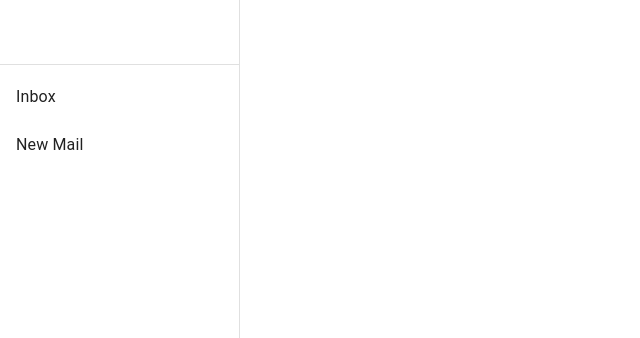
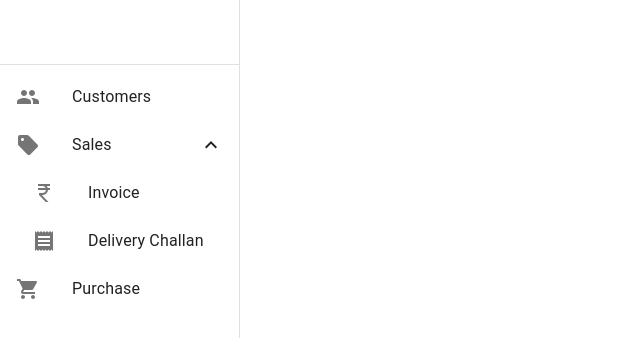
Before and after one commit to karthicbz/power-invoice, a React (Create React App) app: page /mainpage in a window 1280 px wide. Shown: the top 338 px of the page, without its empty margins (0-640 px from the left). Built offline with nearby package versions, Linux system fonts and the light colour scheme.

Commit message:
add collapse list item

```diff
--- a/package.json
+++ b/package.json
@@ -5,6 +5,7 @@
   "dependencies": {
     "@emotion/react": "^11.11.0",
     "@emotion/styled": "^11.11.0",
+    "@mui/icons-material": "^5.11.16",
     "@mui/material": "^5.13.3",
     "@testing-library/jest-dom": "^5.16.5",
     "@testing-library/react": "^13.4.0",
--- a/src/components/PermanentDrawer.jsx
+++ b/src/components/PermanentDrawer.jsx
@@ -1,19 +1,29 @@
-import Box from '@mui/material/Box';
 import Drawer from '@mui/material/Drawer';
-import CssBaseline from '@mui/material/CssBaseline';
-import AppBar from '@mui/material/AppBar';
 import Toolbar from '@mui/material/Toolbar';
 import List from '@mui/material/List';
-import Typography from '@mui/material/Typography';
 import Divider from '@mui/material/Divider';
-import ListItem from '@mui/material/ListItem';
 import ListItemButton from '@mui/material/ListItemButton';
+import ListItemText from '@mui/material/ListItemText';
+import CustomerIcon from '@mui/icons-material/People';
+import SalesIcon from '@mui/icons-material/Sell';
+import PurchaseIcon from '@mui/icons-material/ShoppingCart';
 import ListItemIcon from '@mui/material/ListItemIcon';
-import ListItemText from '@mui/material/ListItemText';
+import ExpandLess from '@mui/icons-material/ExpandLess';
+import ExpandMore from '@mui/icons-material/ExpandMore';
+import Collapse from '@mui/material/Collapse';
+import CurrencyRupeeIcon from '@mui/icons-material/CurrencyRupee';
+import ReceiptIcon from '@mui/icons-material/Receipt';
+import { useState } from 'react';
 
 const drawerWidth = 240;
 
 const PermanentDrawer = ()=>{
+    const [open, setOpen] = useState(true);
+
+    function handleClick(){
+        setOpen(!open);
+    };
+
     return(
         <Drawer sx={{width:drawerWidth,
                     flexShrink:0,
@@ -27,18 +37,31 @@ const PermanentDrawer = ()=>{
                 <Toolbar />
                 <Divider />
                 <List>
-                    <ListItem disablePadding>
-                        <ListItemButton>
-                            {/* <ListItemIcon><InboxIcon/></ListItemIcon> */}
-                            <ListItemText primary={'Inbox'}/>
+                    <ListItemButton>
+                        <ListItemIcon><CustomerIcon/></ListItemIcon>
+                        <ListItemText primary={'Customers'}/>
+                    </ListItemButton>
+                    <ListItemButton onClick={handleClick}>
+                        <ListItemIcon><SalesIcon/></ListItemIcon>
+                        <ListItemText primary={'Sales'}/>
+                        {open ? <ExpandLess /> :<ExpandMore/>}
+                    </ListItemButton>
+                    <Collapse in={open} timeout="auto" unmountOnExit>
+                        <List component="div" disablePadding>
+                        <ListItemButton sx={{ pl: 4 }}>
+                            <ListItemIcon><CurrencyRupeeIcon/></ListItemIcon>
+                            <ListItemText primary="Invoice" />
                         </ListItemButton>
-                    </ListItem>
-                    <ListItem disablePadding>
-                        <ListItemButton>
-                            {/* <ListItemIcon><MailIcon/></ListItemIcon> */}
-                            <ListItemText primary={'New Mail'}/>
+                        <ListItemButton sx={{ pl: 4 }}>
+                            <ListItemIcon><ReceiptIcon/></ListItemIcon>
+                            <ListItemText primary="Delivery Challan" />
                         </ListItemButton>
-                    </ListItem>
+                        </List>
+                    </Collapse>
+                    <ListItemButton>
+                        <ListItemIcon><PurchaseIcon/></ListItemIcon>
+                        <ListItemText primary={'Purchase'}/>
+                    </ListItemButton>
                 </List>
         </Drawer>
     );
```
Also changed, not shown: 1 other file (tests, documents, lock files or other folders).
